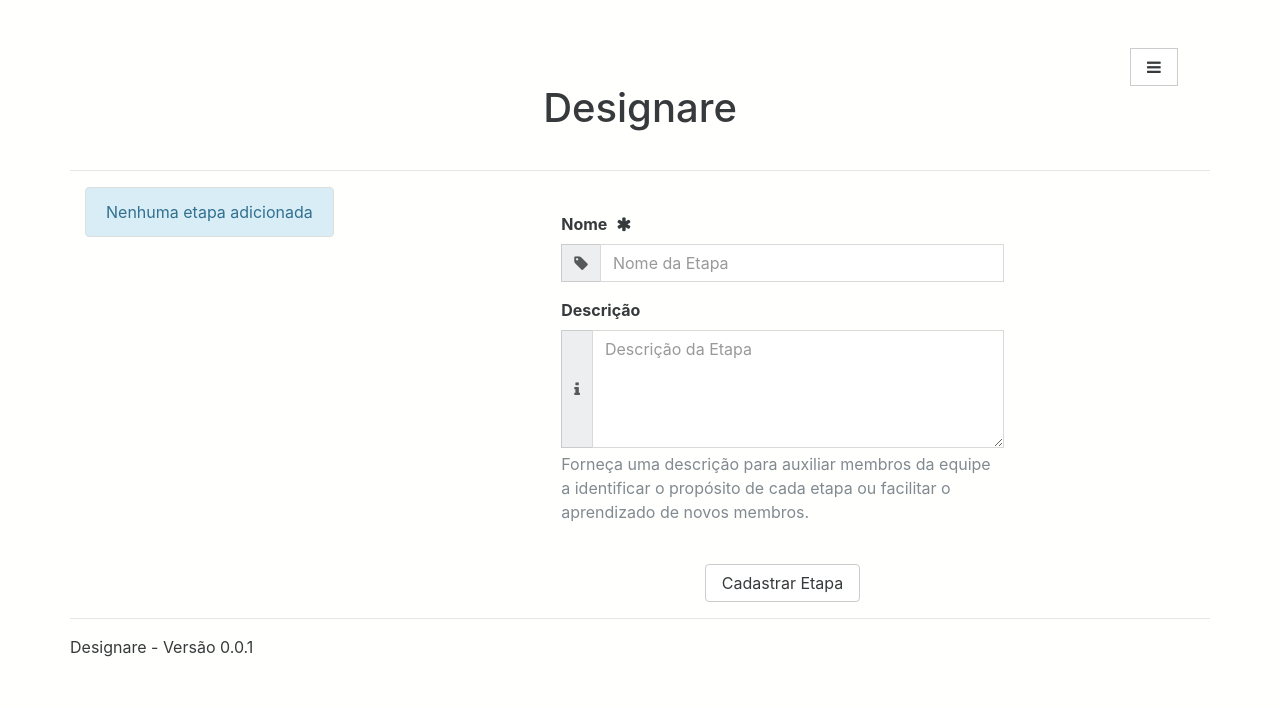
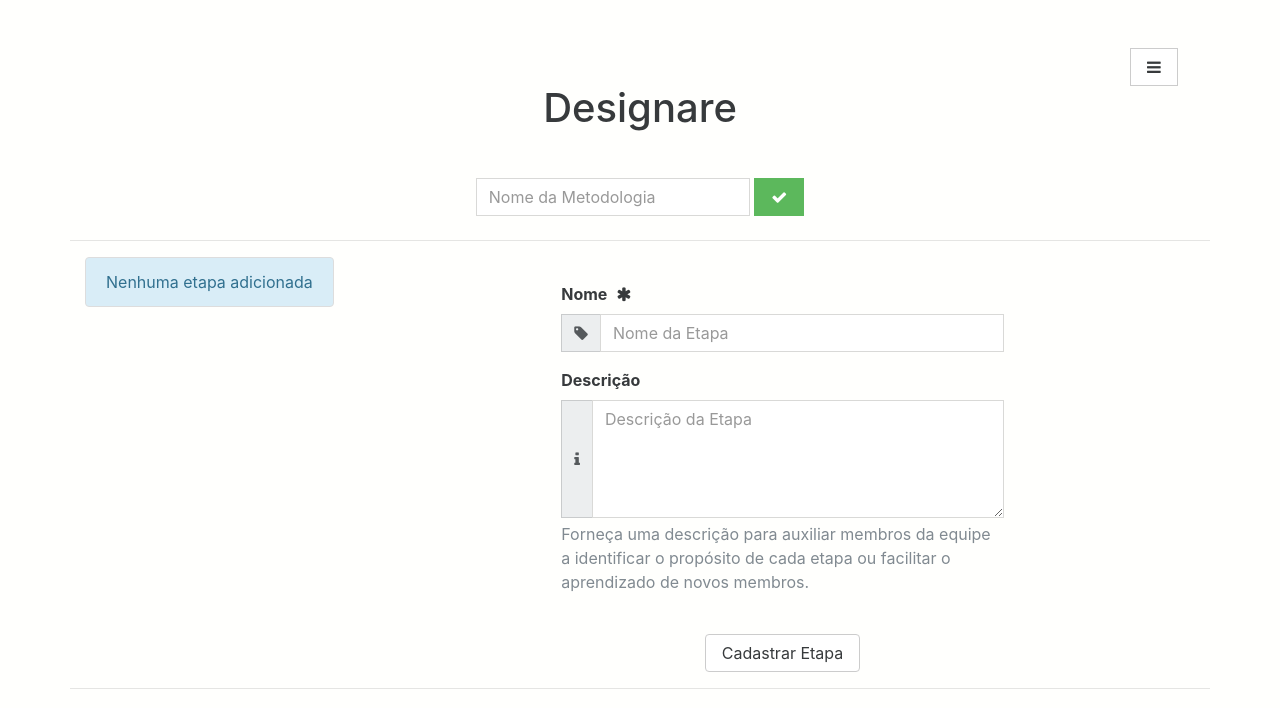
Before and after one commit to dvmuccillo/designare, a Django app: page /metodologias/nova/ in a window 1280 px wide. Shown: the top 708 px of the page. Run offline with Django 3.2, Linux system fonts and the light colour scheme; some libraries are stand-ins or nearby versions.

Commit message:
Cadastro de metodologias: frontend
Adicionado botão para cadastro de metodologias em /metodologias/
Adicionado formulário para cadastro / edição do nome da metodologia.
Removido scrolls smooth das etapas geradas dinamicamente.

```diff
--- a/designare/metodologias/templates/metodologias/nova.html
+++ b/designare/metodologias/templates/metodologias/nova.html
@@ -32,8 +32,37 @@
     <div class="row m-y-1">
         <h2 align="center">{{ titulo_da_pagina }}</h2>
     </div>
-    {% block subtitle_content %}
-    {% endblock %}
+    <div class="row m-y-2" align="center" id="div-form-metodologia">
+        <div class="col-md-6 offset-md-3" id="form-metodologia">
+            <form class="form-inline">
+                {% csrf_token %}
+                <div class="form-group" id="div-input-metodologia-nome">
+                    <label class="sr-only" for="input-metodologia-nome">
+                        <b>Nome</b>&nbsp;
+                    </label>
+                    <input name="nome"
+                        type="text"
+                        class="form-control border-square"
+                        placeholder="Nome da Metodologia"
+                        id="input-metodologia-nome"
+                        data-tooltip="tooltip" data-placement="bottom"
+                        title="Forneça um nome para a Metodologia!"
+                    >
+                    <button class="btn btn-success border-square" id="btn-nova-metodologia">
+                        <i class="fa fa-check"></i>
+                    </button>
+                </div>
+            </form>
+        </div>
+    </div>
+    <div class="row m-y-1 hidden" id="div-metodologia-nome">
+            <h2 align="center">
+                <span id="metodologia-nome"></span>
+                <button class="btn btn-secondary border-square" id="btn-edit-metodologia">
+                    <i class="fa fa-pencil"></i>
+                </button>
+            </h2>
+        </div>
     <div class="row">
         <hr>
     </div>
@@ -119,6 +148,47 @@
 {% endblock %}
 {% block javascript_functions %}
 $(document).ready(function(){
+    /* Verifica se metodologia tem nome definido */
+    if($("#div-metodologia-nome").hasClass("hidden")){
+        /* Se metodologia não tem nome definido (não existe)*/
+        /* Requisita foco para o campo de nome da metodologia */
+        $("#input-metodologia-nome").focus();
+        /* Exibe tooltip do campo */
+        $("#input-metodologia-nome").tooltip('show');
+    }
+    /* Previne a submissão do formulário */
+    $("#form-metodologia").submit(function(){
+        event.preventDefault();
+    });
+
+    /* Ação de cadastro de metodologia (definição do nome) */
+    $("#btn-nova-metodologia").click(function(){
+        $("#div-input-metodologia-nome").toggleClass("has-danger",false);
+        $("#input-metodologia-nome").toggleClass("form-control-danger",false);
+        nome = $("#input-metodologia-nome").val();
+        if(!nome){
+            $("#div-input-metodologia-nome").toggleClass("has-danger",true);
+            $("#input-metodologia-nome").toggleClass("form-control-danger",true);
+        }
+        else {
+            $("#metodologia-nome").empty();
+            $("#metodologia-nome").append(nome);
+            $("#div-form-metodologia").toggleClass("hidden",true);
+            $("#div-metodologia-nome").toggleClass("hidden",false);
+        }
+    });
+
+    /* Ação de edição de metodologia */
+    $("#btn-edit-metodologia").click(function(){
+        $("#div-metodologia-nome").toggleClass("hidden",true);
+        $("#div-form-metodologia").toggleClass("hidden",false);
+        /* Requisita foco para o campo de nome da metodologia */
+        $("#input-metodologia-nome").focus();
+        /* Exibe tooltip do campo */
+        $("#input-metodologia-nome").tooltip('show');
+    });
+
+    /*  */
     $("#li-menu-primeiro-item").click(function(){
         event.preventDefault();
         $('html, body').animate({
@@ -219,10 +289,12 @@ $(document).ready(function(){
             $("#div-listagem-etapas").append(div_etapa);
             $("#div-menu-etapas").append(link_etapa);
             $("#li-menu-etapa-"+nome).on("click",function(){
-                event.preventDefault();
-                $('html, body').animate({
-                    scrollTop: $("#li-menu-etapa-"+nome).offset().top
-                }, 1000);
+                //event.preventDefault();
+                //id = nome;
+                //alert(id);
+                //$('html, body').animate({
+                //    scrollTop: $("#"+nome).offset().top
+                //}, 1000);
             });
         }
     });
```
Also changed, not shown: designare/metodologias/templates/metodologias/index.html (+10 -2 lines).
